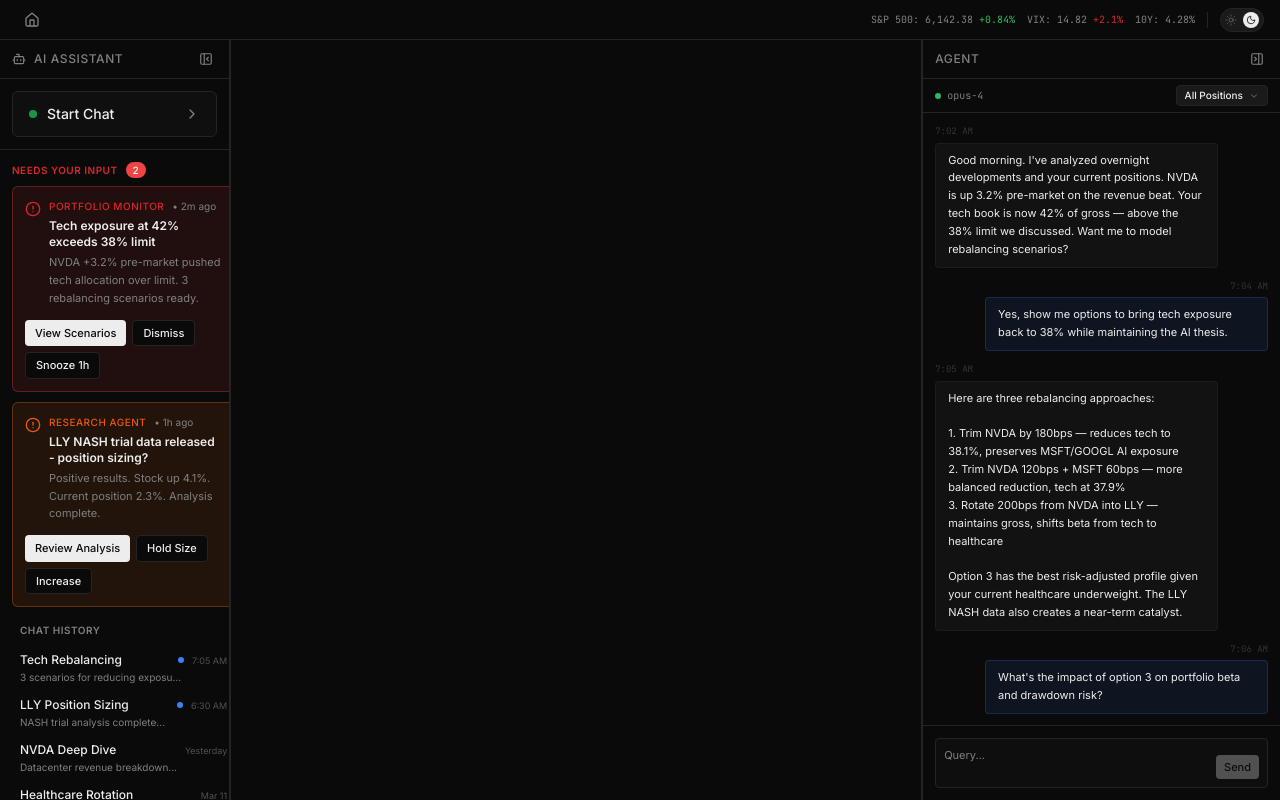
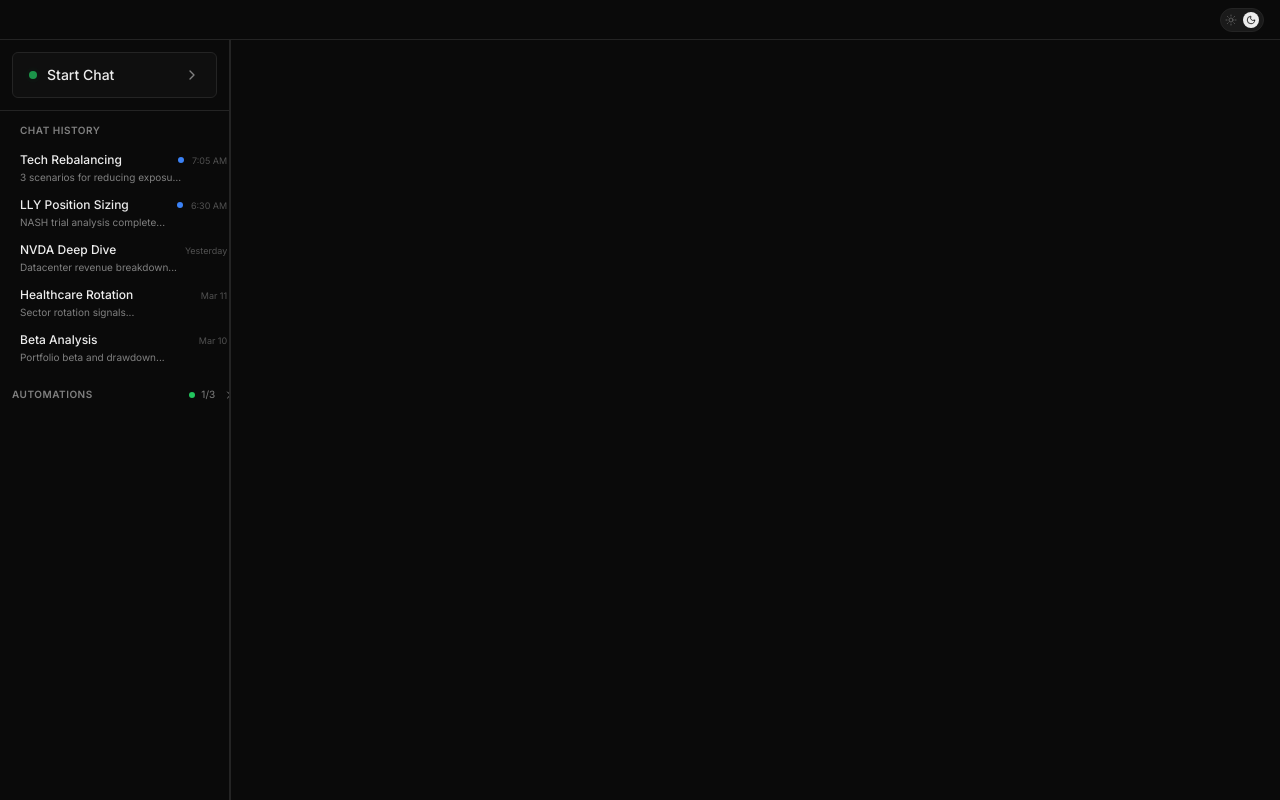
Before and after one commit to skylerlchan/v0-hedge-fund-dashboard-2, a Next.js app: page / in a window 1280 px wide. Built offline with nearby package versions, Linux system fonts and the light colour scheme.

Commit message:
wip: remove right panel and simplify left panel
Remove right panel completely, remove header from left panel, remove needs your input section, and remove top bar content except theme toggle.

Co-Authored-By: Claude Sonnet 4.5 <noreply@anthropic.com>

```diff
--- a/app/page.tsx
+++ b/app/page.tsx
@@ -9,42 +9,16 @@ import {
 } from "@/components/ui/resizable"
 import { PortfolioHub } from "@/components/portfolio-hub"
 import { MorningBrief } from "@/components/research/morning-brief"
-import { AIChatPanel } from "@/components/ai-chat-panel"
 import { ThemeToggle } from "@/components/theme-toggle"
 
 export default function Page() {
   const [leftCollapsed, setLeftCollapsed] = useState(false)
-  const [rightCollapsed, setRightCollapsed] = useState(false)
 
   return (
     <div className="flex h-screen w-screen flex-col bg-background">
       {/* Top Bar */}
-      <header className="flex h-10 shrink-0 items-center justify-between border-b border-border px-4">
-        <div className="flex items-center gap-3">
-          <button
-            type="button"
-            className="flex items-center gap-2 rounded-md px-2 py-1 text-muted-foreground transition-colors hover:bg-accent hover:text-foreground"
-            aria-label="Home"
-          >
-            <Home className="h-4 w-4" />
-          </button>
-        </div>
-        <div />
-        <div className="flex items-center gap-3">
-          <span className="font-mono text-[10px] text-muted-foreground">
-            S&P 500: 6,142.38{" "}
-            <span className="text-positive">+0.84%</span>
-          </span>
-          <span className="font-mono text-[10px] text-muted-foreground">
-            VIX: 14.82{" "}
-            <span className="text-negative">+2.1%</span>
-          </span>
-          <span className="font-mono text-[10px] text-muted-foreground">
-            10Y: 4.28%
-          </span>
-          <span className="h-4 w-px bg-border" />
-          <ThemeToggle />
-        </div>
+      <header className="flex h-10 shrink-0 items-center justify-end border-b border-border px-4">
+        <ThemeToggle />
       </header>
 
       {/* Main Content */}
@@ -76,37 +50,11 @@ export default function Page() {
             </>
           )}
 
-          {/* Center Panel - News Feed */}
-          <ResizablePanel defaultSize={rightCollapsed && leftCollapsed ? 100 : leftCollapsed ? 72 : rightCollapsed ? 82 : 54} minSize={30}>
+          {/* Center Panel */}
+          <ResizablePanel defaultSize={leftCollapsed ? 100 : 82} minSize={50}>
             <MorningBrief />
           </ResizablePanel>
-
-          {/* Right Panel - AI Chat */}
-          {!rightCollapsed && (
-            <>
-              <ResizableHandle className="w-px bg-border hover:bg-muted-foreground/20 transition-colors" />
-              <ResizablePanel
-                defaultSize={28}
-                minSize={20}
-                maxSize={45}
-                className="min-w-0"
-              >
-                <AIChatPanel
-                  isCollapsed={false}
-                  onToggle={() => setRightCollapsed(true)}
-                />
-              </ResizablePanel>
-            </>
-          )}
         </ResizablePanelGroup>
-
-        {/* Right collapsed bar */}
-        {rightCollapsed ? (
-          <AIChatPanel
-            isCollapsed={true}
-            onToggle={() => setRightCollapsed(false)}
-          />
-        ) : null}
       </div>
     </div>
   )
--- a/components/portfolio-hub.tsx
+++ b/components/portfolio-hub.tsx
@@ -282,23 +282,6 @@ export function PortfolioHub({
 
   return (
     <div className="flex h-full w-full flex-col border-r border-border bg-background">
-      {/* Header */}
-      <div className="flex items-center justify-between border-b border-border px-3 py-2">
-        <div className="flex items-center gap-2">
-          <Bot className="h-3.5 w-3.5 text-muted-foreground" />
-          <span className="text-xs font-medium uppercase tracking-wider text-muted-foreground">
-            AI Assistant
-          </span>
-        </div>
-        <button
-          type="button"
-          onClick={onToggle}
-          className="rounded-md p-1 text-muted-foreground transition-colors hover:bg-accent hover:text-foreground"
-          aria-label="Collapse panel"
-        >
-          <PanelLeftClose className="h-3.5 w-3.5" />
-        </button>
-      </div>
 
       {/* Hero: Start Chat Button */}
       <div className="p-3 border-b border-border">
@@ -319,27 +302,6 @@ export function PortfolioHub({
 
       <ScrollArea className="flex-1">
         <div className="flex flex-col gap-4 p-3">
-          {/* Human Input Needed - Most Prominent */}
-          {hasAlerts && (
-            <div>
-              <div className="mb-2 flex items-center justify-between">
-                <div className="flex items-center gap-2">
-                  <h3 className="text-[10px] font-semibold uppercase tracking-wider text-red-600">
-                    Needs Your Input
-                  </h3>
-                  <Badge className="h-4 px-1.5 text-[10px] font-medium bg-red-500 text-white">
-                    {alertsNeedingInput.length}
-                  </Badge>
-                </div>
-              </div>
-              <div className="flex flex-col gap-2.5">
-                {alertsNeedingInput.map((alert) => (
-                  <HumanInputCard key={alert.id} alert={alert} />
-                ))}
-              </div>
-            </div>
-          )}
-
           {/* Chat History - Flat */}
           <div>
             <h3 className="mb-2 px-2 text-[10px] font-semibold uppercase tracking-wider text-muted-foreground">
```
